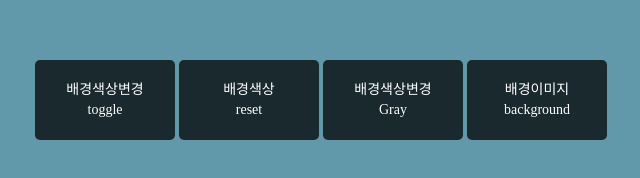
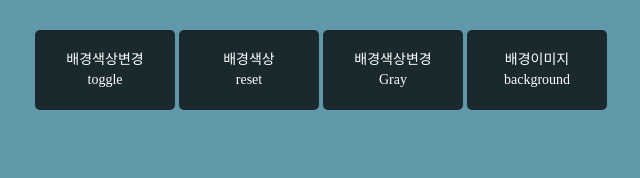
Before and after one commit to nowjieun/bgcolor_9-13, a plain HTML site: page index.html in a window 1280 px wide. Shown: the top 178 px of the page, without its empty margins (319-959 px from the left). Drawn offline with Linux system fonts and the light colour scheme.

Commit message:
Update index.html

```diff
--- a/index.html
+++ b/index.html
@@ -10,6 +10,7 @@
       background-color: rgb(97, 152, 170);
       transition: all 0.9s;
       margin: 0;
+      height: 2000px;
     }
     .bgcolor--blue{
       background-color: #c798b7;
@@ -19,11 +20,15 @@
     }
 
     .btns {
-      position: relative;
-      top: 60px;
-      width: 600px;
+      width: 100%;
+      height: 100px;
       margin: auto;
       text-align: center;
+      position: fixed;
+      line-height: 80px;
+      padding-top: 30px;
+      padding-bottom: 30px;
+      background-color: transparent;
     }
     button{
       width: 140px;
@@ -50,6 +55,8 @@
     .bg__img--show{
       opacity: 1;
     }
+
+    .btns.bgshow{ background-color: rgb(2, 4, 5); }
   </style>
 </head>
 <body>
@@ -90,6 +97,19 @@
 
 
 
+
+    const navcontainer = document.querySelector('.btns')
+document.addEventListener('scroll', function () {
+  // console.log(window.scrollY);
+  if(window.scrollY > 100) {
+    navcontainer.classList.add('bgshow');
+  }else{
+  navcontainer.classList.remove('bgshow');
+}
+});
+
+
+
   </script>
 
 </body>
```
